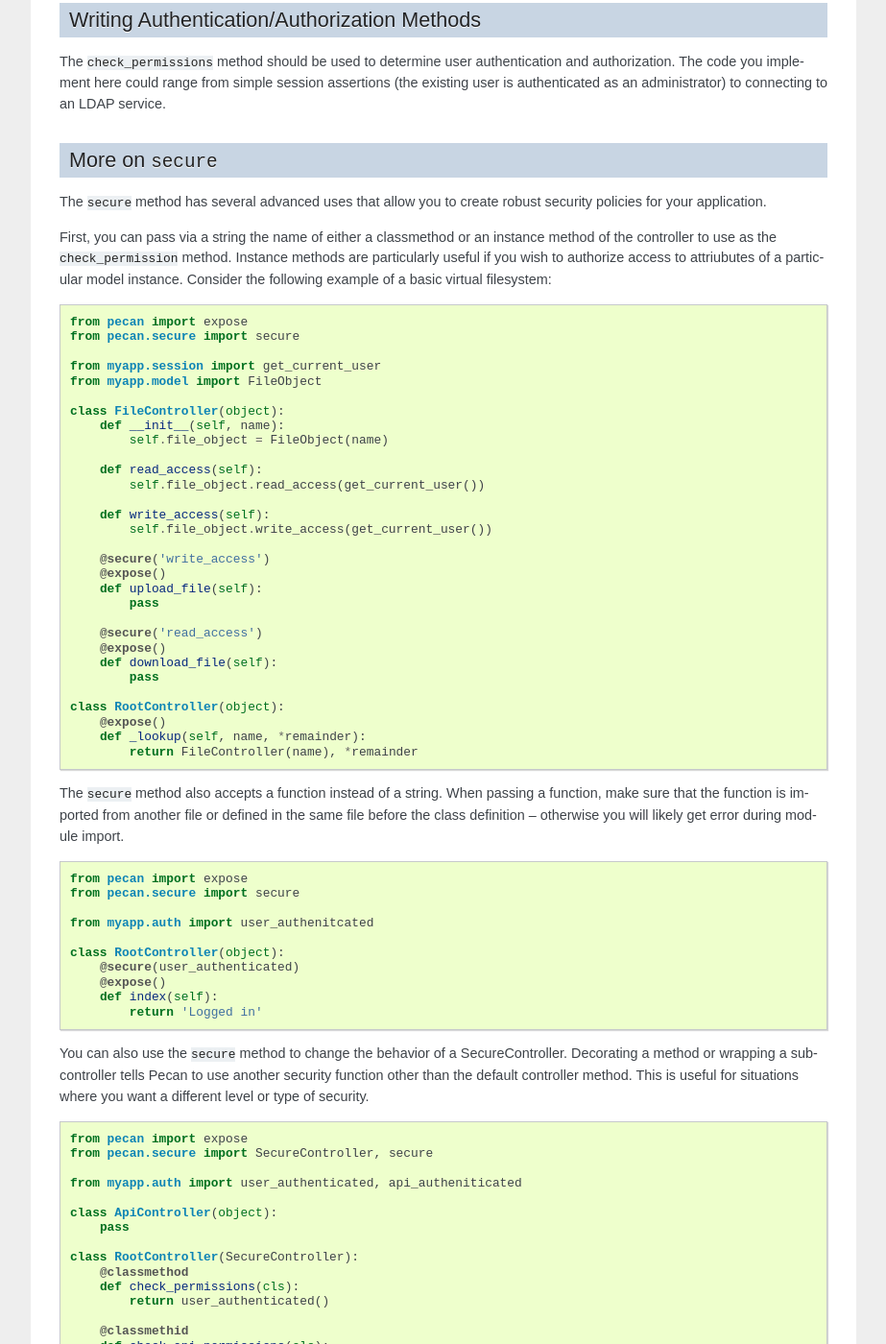
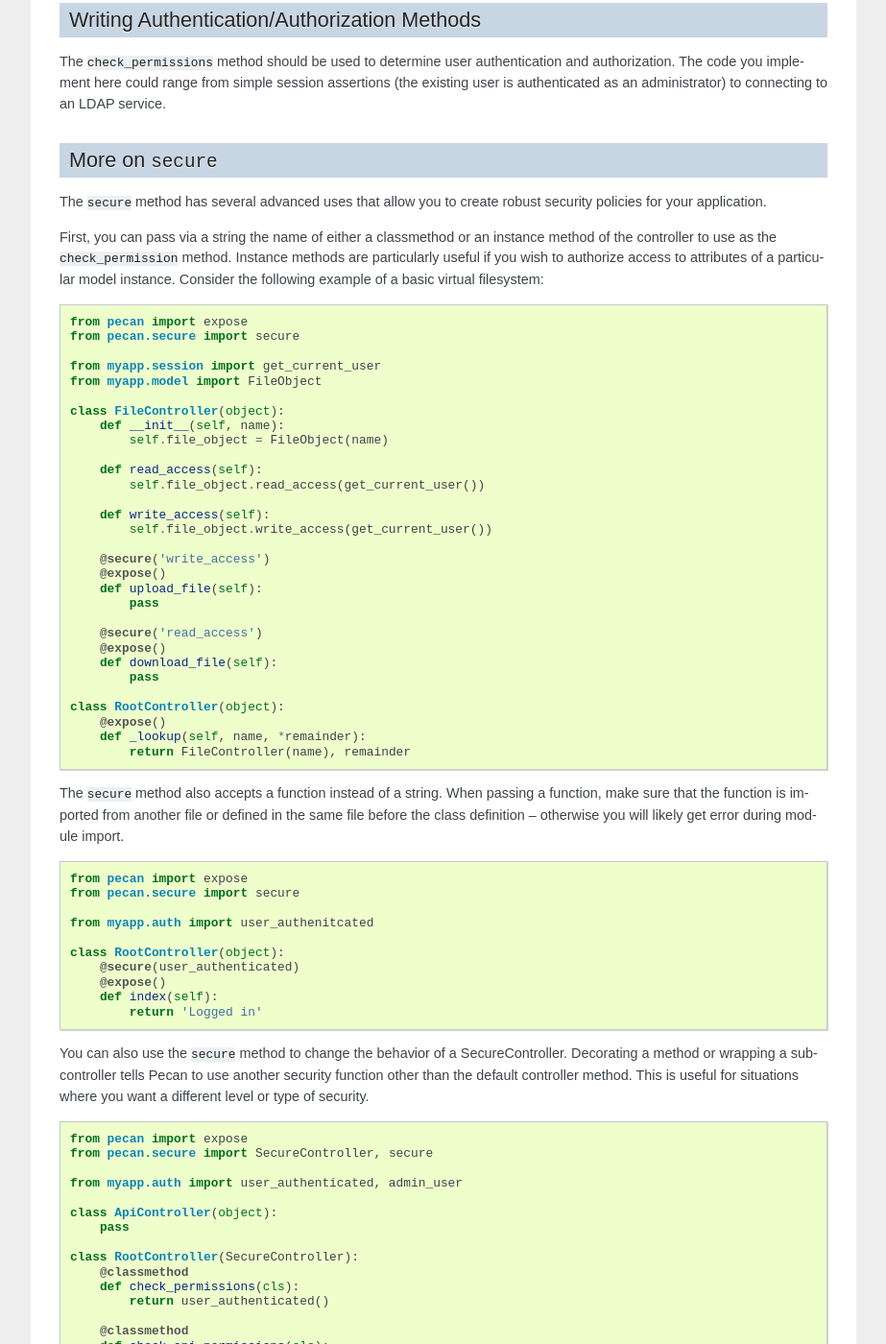
Before and after one commit to stackforge/pecan, a Sphinx documentation site: the page built from docs/source/secure_controller.rst, in a window 1280 px wide and 1400 px high, scrolled down 1715 px. Shown: the whole window at 96% size, without its empty margins (198-1121 px from the left). Built offline with Sphinx 7.4.7, drawn with Linux system fonts in a browser that asks for light colours; pages that are not in the unit, such as notebooks, are missing from menus; some of the changed text lies outside the part shown.

Commit message:
A few typos and syntax error fixes in the secure documentation.

```diff
--- a/docs/source/secure_controller.rst
+++ b/docs/source/secure_controller.rst
@@ -107,7 +107,9 @@
 ----------------
 The ``secure`` method has several advanced uses that allow you to create robust security policies for your application.
 
-First, you can pass via a string  the name of either a classmethod or an instance method of the controller to use as the ``check_permission`` method.  Instance methods are particularly useful if you wish to authorize access to attriubutes of a particular model instance.  Consider the following example of a basic virtual filesystem: ::
+First, you can pass via a string the name of either a classmethod or an instance method of the controller to use as the
+``check_permission`` method.  Instance methods are particularly useful if you wish to authorize access to attributes
+of a particular model instance.  Consider the following example of a basic virtual filesystem::
 
     from pecan import expose
     from pecan.secure import secure
@@ -138,7 +140,7 @@
     class RootController(object):
         @expose()
         def _lookup(self, name, *remainder):
-            return FileController(name), *remainder
+            return FileController(name), remainder
 
 
 The ``secure`` method also accepts a function instead of a string.  When passing a function,  make sure that the function is imported from another file or defined in the same file before the class definition -- otherwise you will likely get error during module import. ::
@@ -155,12 +157,14 @@
             return 'Logged in'
 
 
-You can also use the ``secure`` method to change the behavior of a SecureController.  Decorating a method or wrapping a subcontroller tells Pecan to use another security function other than the default controller method.  This is useful for situations where you want a different level or type of security. ::
+You can also use the ``secure`` method to change the behavior of a SecureController.  Decorating a method or wrapping a subcontroller tells Pecan to use another security function other than the default controller method.  This is useful for situations where you want a different level or type of security.
+
+::
 
     from pecan import expose
     from pecan.secure import SecureController, secure
 
-    from myapp.auth import user_authenticated, api_autheniticated
+    from myapp.auth import user_authenticated, admin_user
 
     class ApiController(object):
         pass
@@ -170,7 +174,7 @@
         def check_permissions(cls):
             return user_authenticated()
 
-        @classmethid
+        @classmethod
         def check_api_permissions(cls):
             return admin_user()
 
@@ -178,16 +182,16 @@
         def index(self):
             return 'logged in user'
 
-        api = secure(ApiController(), 'check_admin')
+        api = secure(ApiController(), 'check_api_permissions')
 
-In the example above, pecan will *only* call ``check_api_permissions`` when a request is made for ``/api/``.
+In the example above, pecan will *only* call ``admin_user`` when a request is made for ``/api/``.
 
 Multiple Secure Controllers
 ---------------------------
 Pecan allows you to have nested secure controllers. In the example below, when a request is made for ``/admin/index/``, Pecan first calls ``check_permissions`` on the RootController and then calls ``check_permissions`` on the AdminController. The ability to nest ``SsecureController`` instances allows you to protect controllers with an increasing level of protection. ::
 
     from pecan import expose
-    from pecan.secure import SecureController, secure
+    from pecan.secure import SecureController
 
     from myapp.auth import user_logged_in, is_admin
 
@@ -200,7 +204,7 @@
         def index(self):
             return 'admin dashboard'
 
-    class RootController(SecureController():
+    class RootController(SecureController):
         @classmethod
         def check_permissions(cls):
             return user_logged_in
```
